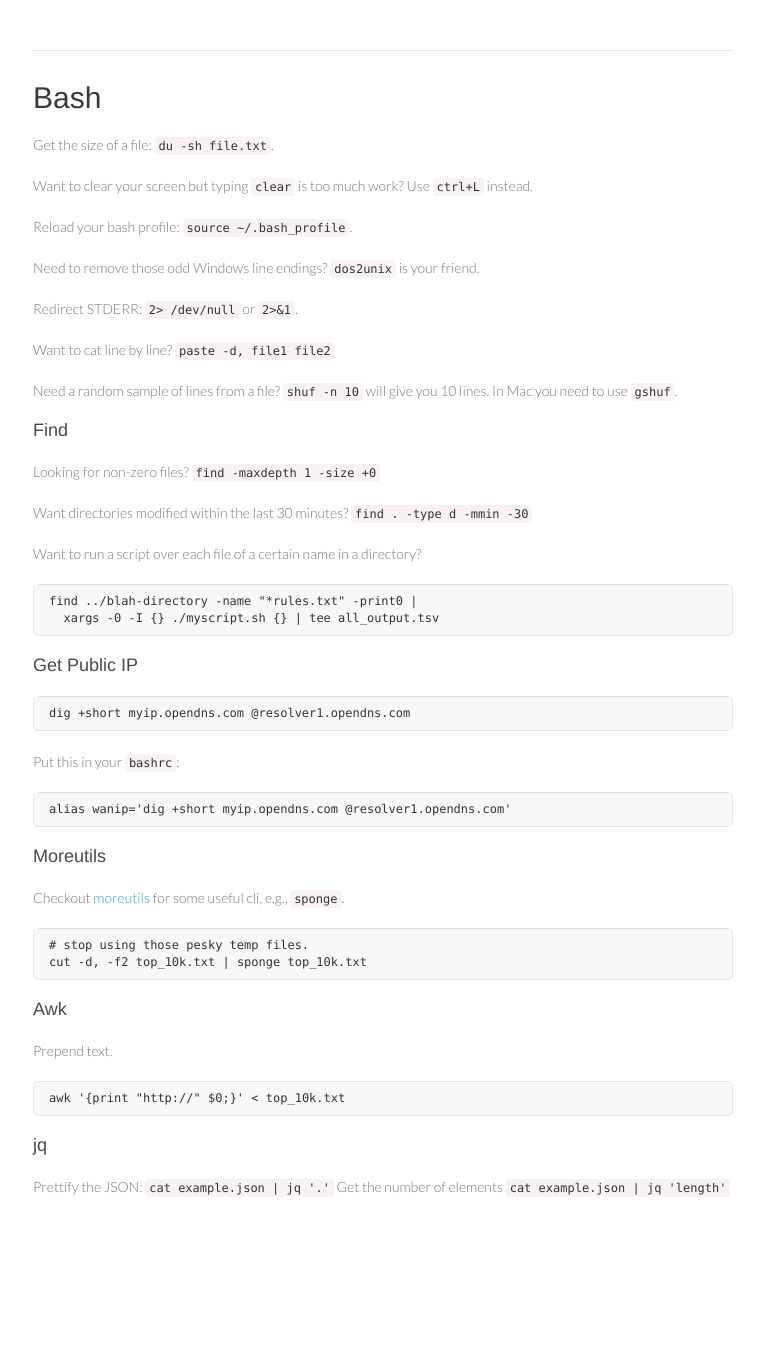
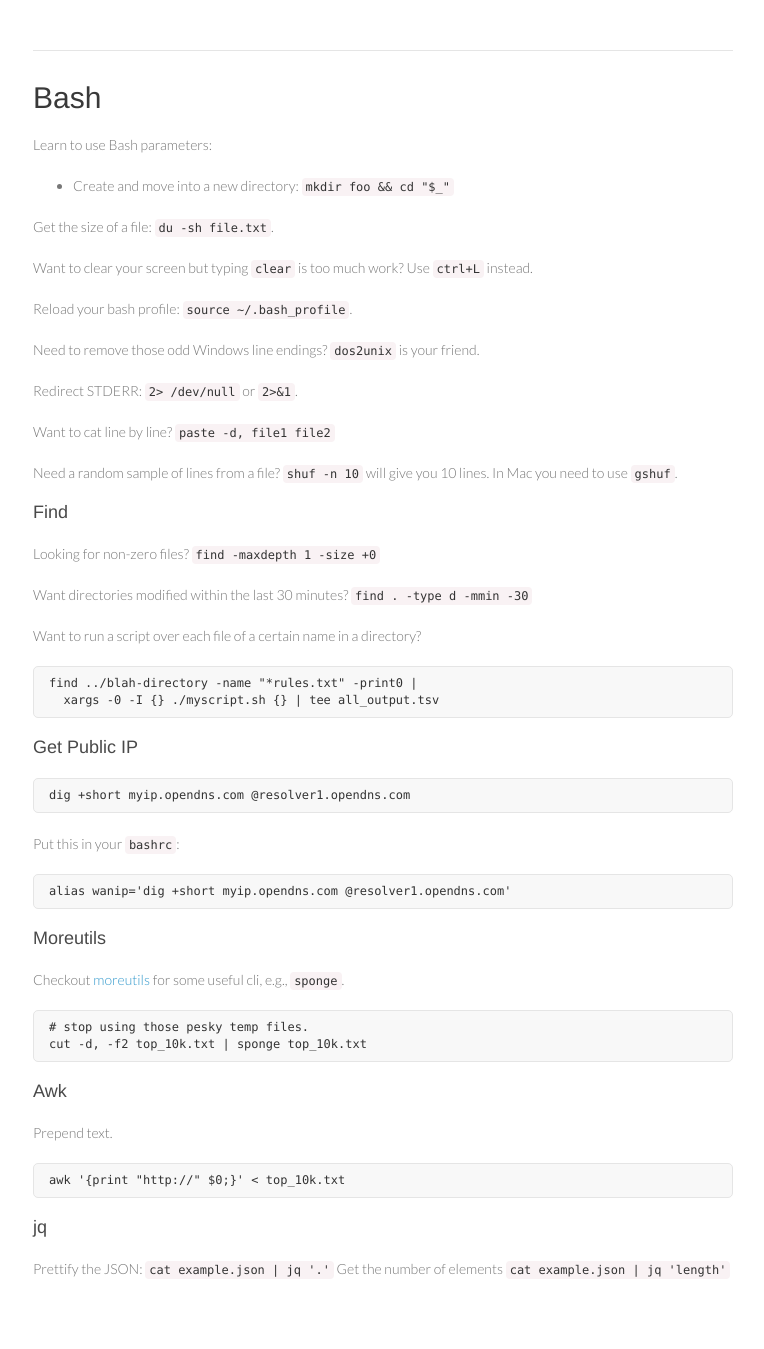
Before and after one commit to rjwalls/tips, a Jekyll site: the page built from _posts/1900-01-01-Bash.md, in a window 1280 px wide. Shown: the whole page, without its empty margins (257-1021 px from the left). Built offline with Jekyll 4.4.1, drawn with Linux system fonts in a browser that asks for light colours; Markdown is read by kramdown in place of the engine named in the settings; before the commit the page ends 1267 px from its top, so only the background shows below that.

Commit message:
Added a simple bash tip

```diff
--- a/_posts/1900-01-01-Bash.md
+++ b/_posts/1900-01-01-Bash.md
@@ -2,6 +2,10 @@
 layout: post
 title: "Bash"
 ---
+
+
+Learn to use Bash parameters:
+ - Create and move into a new directory: `mkdir foo && cd "$_"`
 
 Get the size of a file: `du -sh file.txt`.
 
```
